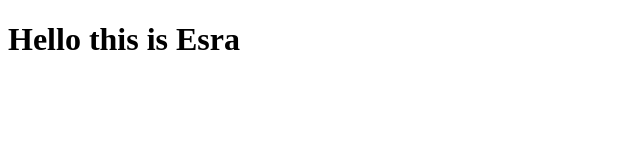
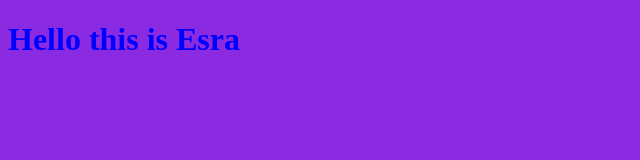
Before and after one commit to gaiedesra/myproject, a plain HTML site: page index.html in a window 1280 px wide. Shown: the whole page, without its empty margins (0-640 px from the left). Drawn offline with Linux system fonts and the light colour scheme.

Commit message:
changing style correct version

```diff
--- a/index.html
+++ b/index.html
@@ -4,8 +4,9 @@
     <meta charset="UTF-8">
     <meta name="viewport" content="width=device-width, initial-scale=1.0">
     <title>Document</title>
+    <link rel="stylesheet" href="style.css">
 </head>
-<body class="l1">
+<body >
     <h1>Hello this is Esra</h1>
     <script src="app.js"></script>
 
--- a/style.css
+++ b/style.css
@@ -2,6 +2,6 @@ h1 {
     color: blue;
 }
 
-l1 {
+body {
     background-color: blueviolet;
 }
```
